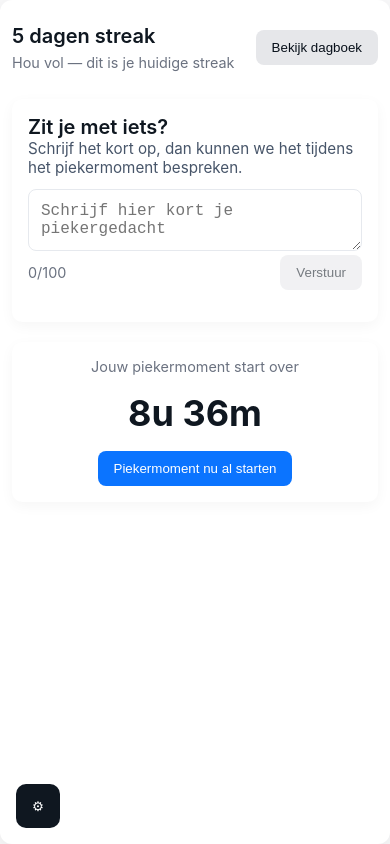
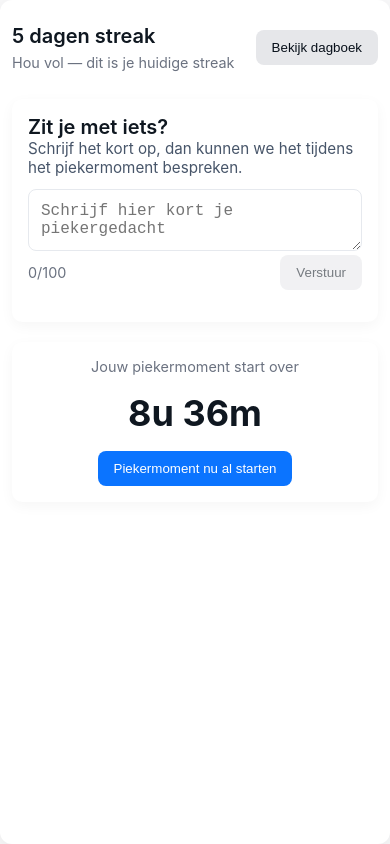
Before and after one commit to Jorre-student/piekerapp-midfi, a React (Vite) app: page / in a window 390 px wide. Built offline with nearby package versions, Linux system fonts and the light colour scheme.

Commit message:
remove adminpanel mobile

```diff
--- a/src/index.css
+++ b/src/index.css
@@ -95,7 +95,7 @@ body {
   border-radius: 10px;
   background: #0f1720;
   color: #fff;
-  display: flex; /* always available */
+  display: none; /* hidden on small screens; shown on desktop via media query */
   align-items: center;
   justify-content: center;
   border: none;
```
